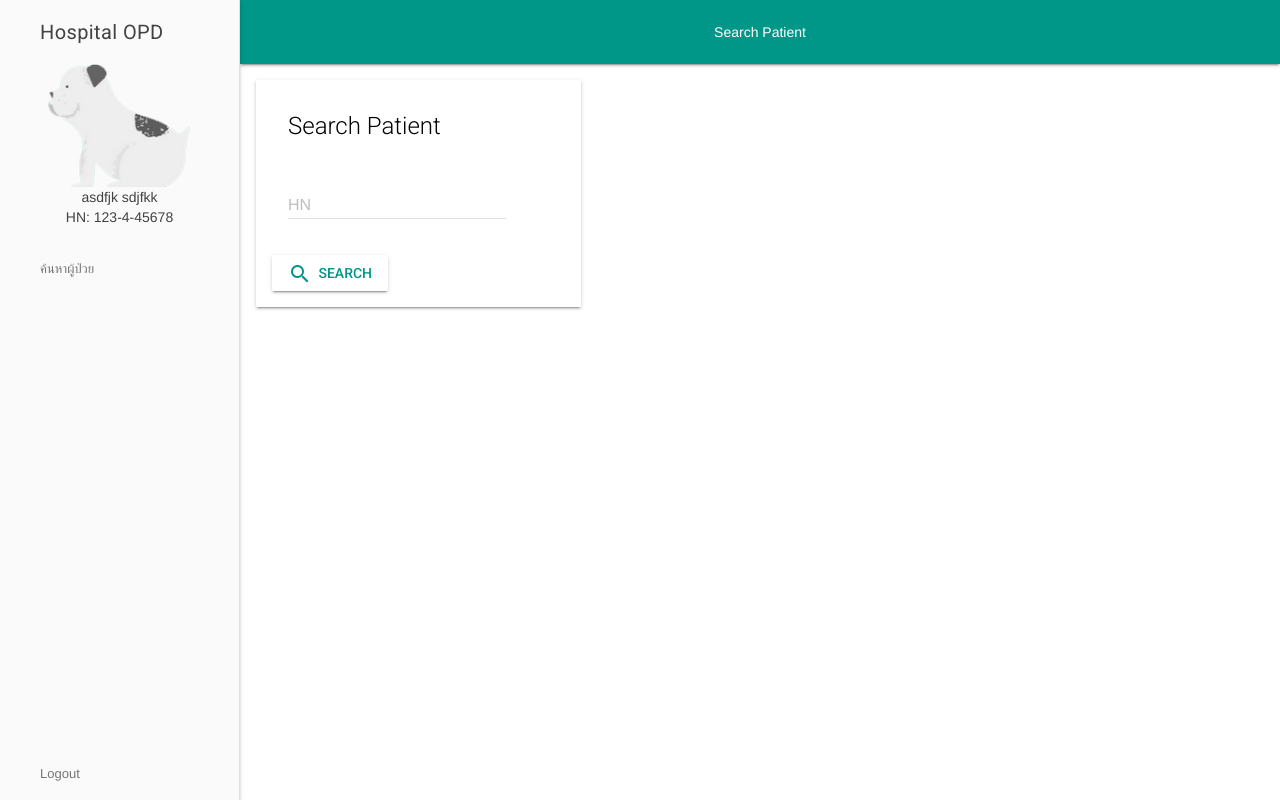
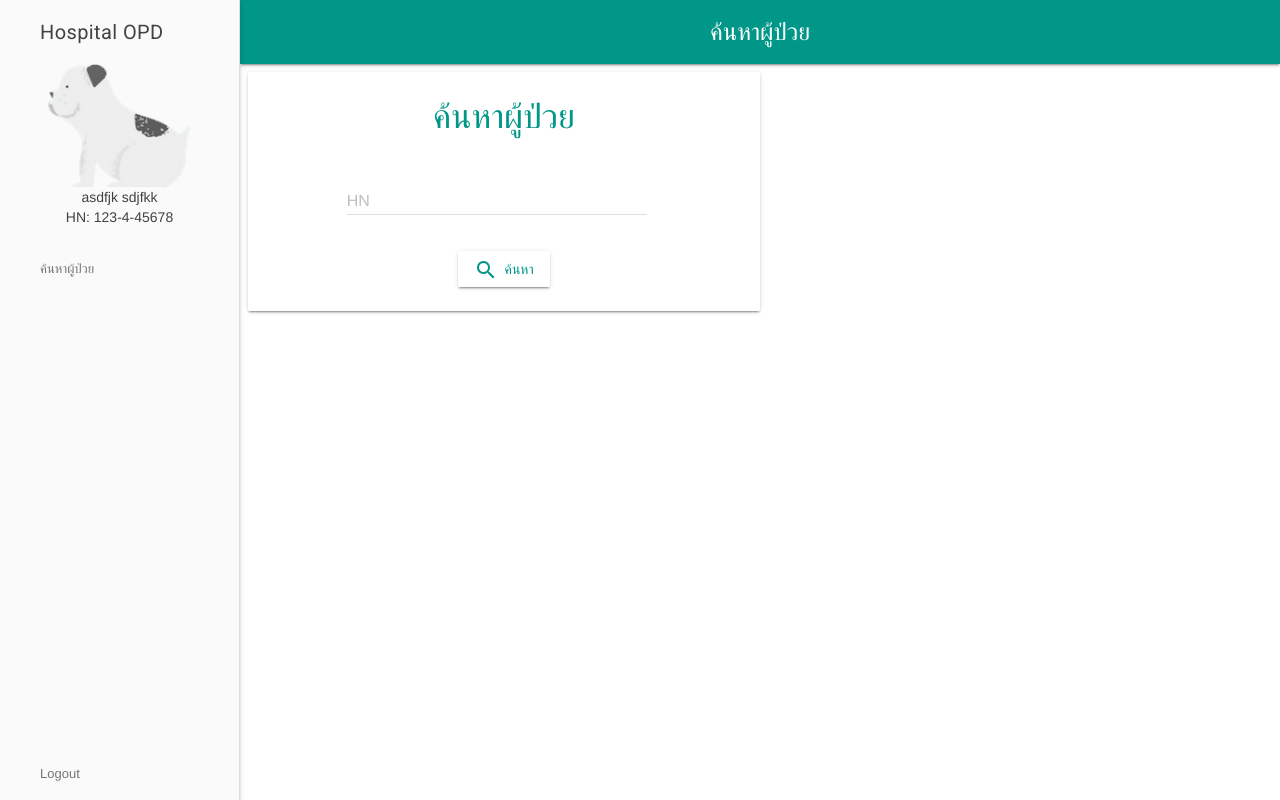
Before and after one commit to fonylew/hospital-opd, a PHP site: page /nurse_index.php in a window 1280 px wide. Run offline with PHP 8.4, Linux system fonts and the light colour scheme.

Commit message:
change layout

```diff
--- a/nurse_index.php
+++ b/nurse_index.php
@@ -5,7 +5,7 @@ include_once "nav_nurse.php";
 
 <script>
   //$("#actionbar").empty();
-  $("#actionbar-middle").append("Search Patient");
+  $("#actionbar-middle").append("<div style=\"font-size:x-large\">ค้นหาผู้ป่วย</div>");
 </script>
 
 
@@ -31,20 +31,23 @@ include_once "nav_nurse.php";
   margin-left: 0;
   margin-right: 1;
 }
+.demo-card-wide.mdl-card {
+  width: 512px;
+}
 </style>
 
 <main class="mdl-layout__content">
   <div class="mdl-grid page-content" id="divmain">
 
     <!-- Search Patient -->
-    <div class="mdl-color--white mdl-shadow--2dp mdl-cell mdl-cell--4-col mdl-grid">
-      <div class="section__text mdl-cell mdl-cell--10-col-desktop mdl-cell--6-col-tablet mdl-cell--3-col-phone">
+    <div class="demo-card-wide mdl-card mdl-shadow--2dp"
+          style="padding:24px; color: mdl-primary;">
 
-        <div class="mdl-card__title">
-          <h2 class="mdl-card__title-text">Search Patient</h2>
-        </div>
+      <p class="mdl-color-text--primary mdl-typography--display-1" align="center" >
+        ค้นหาผู้ป่วย
+      </p>
 
-        <div class="mdl-card__supporting-text">
+      <div class="mdl-card__supporting-text" align="center" >
         <form action="#">
           <div class="mdl-textfield mdl-js-textfield mdl-textfield--floating-label">
             <input class="mdl-textfield__input" type="text" id="hnquery" maxlength="10"/>
@@ -53,22 +56,22 @@ include_once "nav_nurse.php";
         </form>
       </div>
 
-
+      <center>
         <button class="mdl-button mdl-shadow--2dp mdl-button--colored mdl-js-button mdl-js-ripple-effect"
                 onClick = "checkPatientInfo()"
                 id="search-button" >
-          <i class="material-icons" style = "padding-right:3px">search</i> search
+          <i class="material-icons" style = "padding-right:3px">search</i> ค้นหา
         </button>
-      </div>
+      </center>
     </div>
 
-  <!-- Patient Information -->
-<!--   <div class="mdl-color--white mdl-shadow--2dp mdl-cell mdl-cell--9-col mdl-grid">
-    <div class="section__text mdl-cell mdl-cell--10-col-desktop mdl-cell--6-col-tablet mdl-cell--3-col-phone">
+    <!-- Patient Information HTML Original-->
+<!--     <div class="mdl-color--white mdl-shadow--2dp mdl-cell mdl-cell--7-col mdl-grid">
+      <div class="section__text mdl-cell mdl-cell--12-col-desktop mdl-cell--6-col-tablet mdl-cell--3-col-phone">
 
-        <div class="mdl-card__title">
-          <h2 class="mdl-card__title-text">Patient</h2>
-        </div>
+        <p class="mdl-color-text--primary mdl-typography--display-1" align="center" >
+          Search Patient
+        </p>
 
         <section class="section--footer mdl-color--white mdl-grid">
           <div class = "mdl-cell mdl-cell--3-col">
@@ -86,11 +89,14 @@ include_once "nav_nurse.php";
           </div>
         </section>
 
-    </div>
+        <center>
           <button class="mdl-button mdl-js-button mdl-button--raised mdl-js-ripple-effect"
                   id="addInfo">
               Add General Information
           </button>
+        </center>
+      </div>
+
     </div> -->
 
   <script>
@@ -113,16 +119,14 @@ include_once "nav_nurse.php";
     function searchPatientInfo(){
       div1 = document.createElement("div");
       div2_section__text = document.createElement("div");
-      div1.className = "mdl-color--white mdl-shadow--2dp mdl-cell mdl-cell--9-col mdl-grid";
-      div2_section__text.className = "section__text mdl-cell mdl-cell--10-col-desktop mdl-cell--6-col-tablet mdl-cell--3-col-phone";
+      div1.className = "mdl-color--white mdl-shadow--2dp mdl-cell mdl-cell--7-col mdl-grid";
+      div2_section__text.className = "section__text mdl-cell mdl-cell--12-col-desktop mdl-cell--6-col-tablet mdl-cell--3-col-phone";
 
-      div3_card_title = document.createElement("div");
-      div3_card_title.className = "mdl-card__title";
-      h2 = document.createElement("h2");
-      h2.className = "mdl-card__title-text";
-      text1_head_patient = document.createTextNode("Patient");
-      h2.appendChild(text1_head_patient);
-      div3_card_title.appendChild(h2);
+      div3_card_title = document.createElement("p");
+      div3_card_title.className = "mdl-color-text--primary mdl-typography--display-1";
+      div3_card_title.setAttribute('align' , 'center');
+      text1_head_patient = document.createTextNode("ข้อมูลผู้ป่วย");
+      div3_card_title.appendChild(text1_head_patient);
 
       section = document.createElement("section");
       section.className = "section--footer mdl-color--white mdl-grid";
@@ -151,7 +155,7 @@ include_once "nav_nurse.php";
 
       span_firstname= document.createElement("span");
       span_firstname.id = "span_head";
-      text_firstname = document.createTextNode("Firstname: ");
+      text_firstname = document.createTextNode("ชื่อจริง: ");
       span_firstname.appendChild(text_firstname);
       span_firstname_value= document.createElement("span");
       span_firstname_value.id = "span_normal";
@@ -162,7 +166,7 @@ include_once "nav_nurse.php";
 
       span_lastname= document.createElement("span");
       span_lastname.id = "span_head";
-      text_lastname = document.createTextNode("Lastname: ");
+      text_lastname = document.createTextNode("นามสกุล: ");
       span_lastname.appendChild(text_lastname);
       span_lastname_value= document.createElement("span");
       span_lastname_value.id = "span_normal";
@@ -193,18 +197,23 @@ include_once "nav_nurse.php";
       section.appendChild(div4_img);
       section.appendChild(div5_info);
 
+      center_0 = document.createElement('center');
+
       button = document.createElement("button");
       button.className = "mdl-button mdl-shadow--2dp mdl-button--colored mdl-js-button mdl-js-ripple-effect";
       button.id = "addInfo";
 
-      button_text = document.createTextNode("Add General Information");
+      button_text = document.createTextNode("เพิ่มข้อมูลพื้นฐานของผู้ป่วย");
       button.appendChild(button_text);
+
+      center_0.appendChild(button);
 
       div2_section__text.appendChild(div3_card_title);
       div2_section__text.appendChild(section);
+      div2_section__text.appendChild(center_0);
 
       div1.appendChild(div2_section__text);
-      div1.appendChild(button);
+      // div1.appendChild(button);
 
       document.getElementById("divmain").appendChild(div1);
 
```
Also changed, not shown: nurse_addinfo.php (+4 -4 lines). Lines whose indentation alone changed are shown as unchanged.
